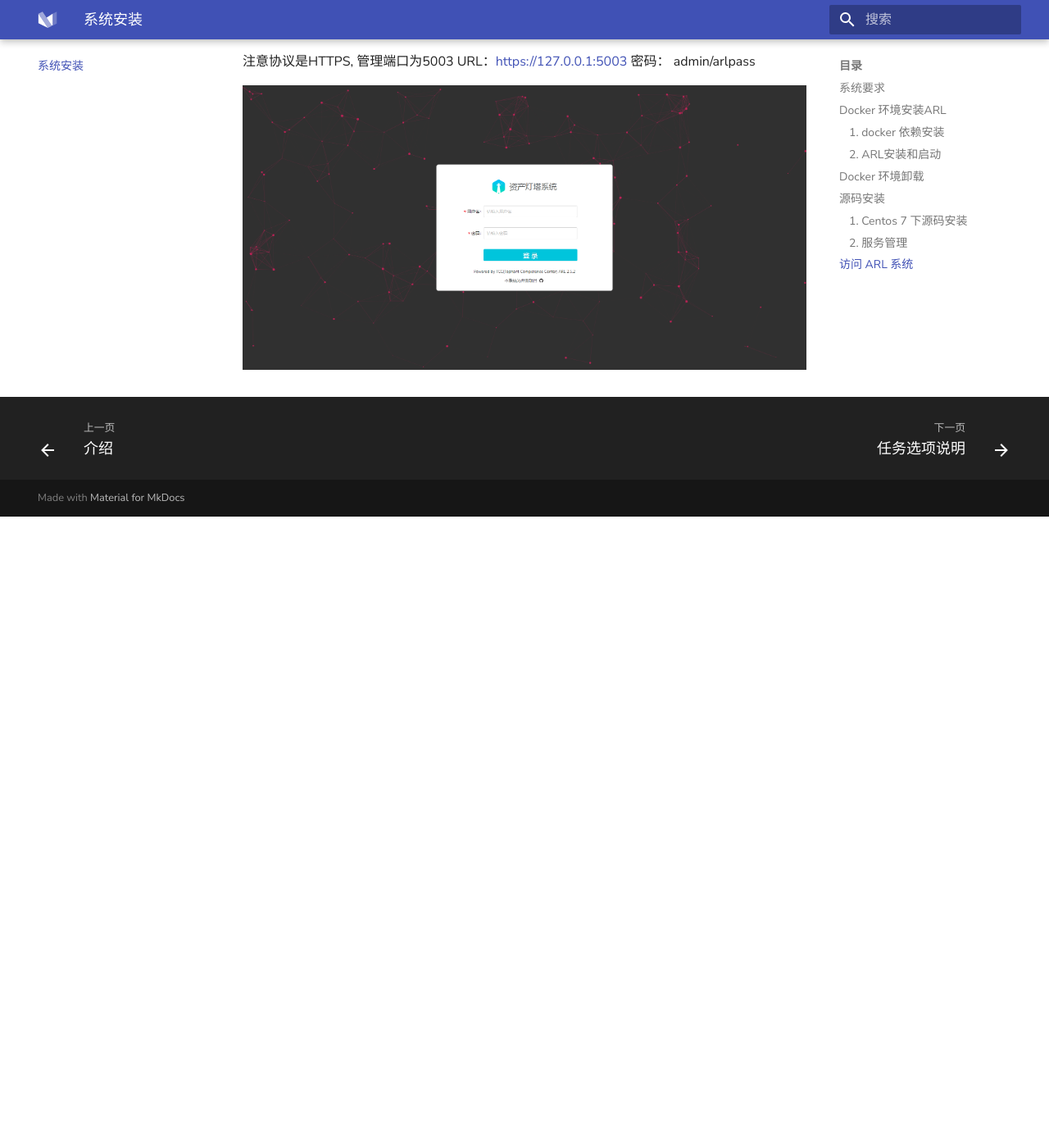
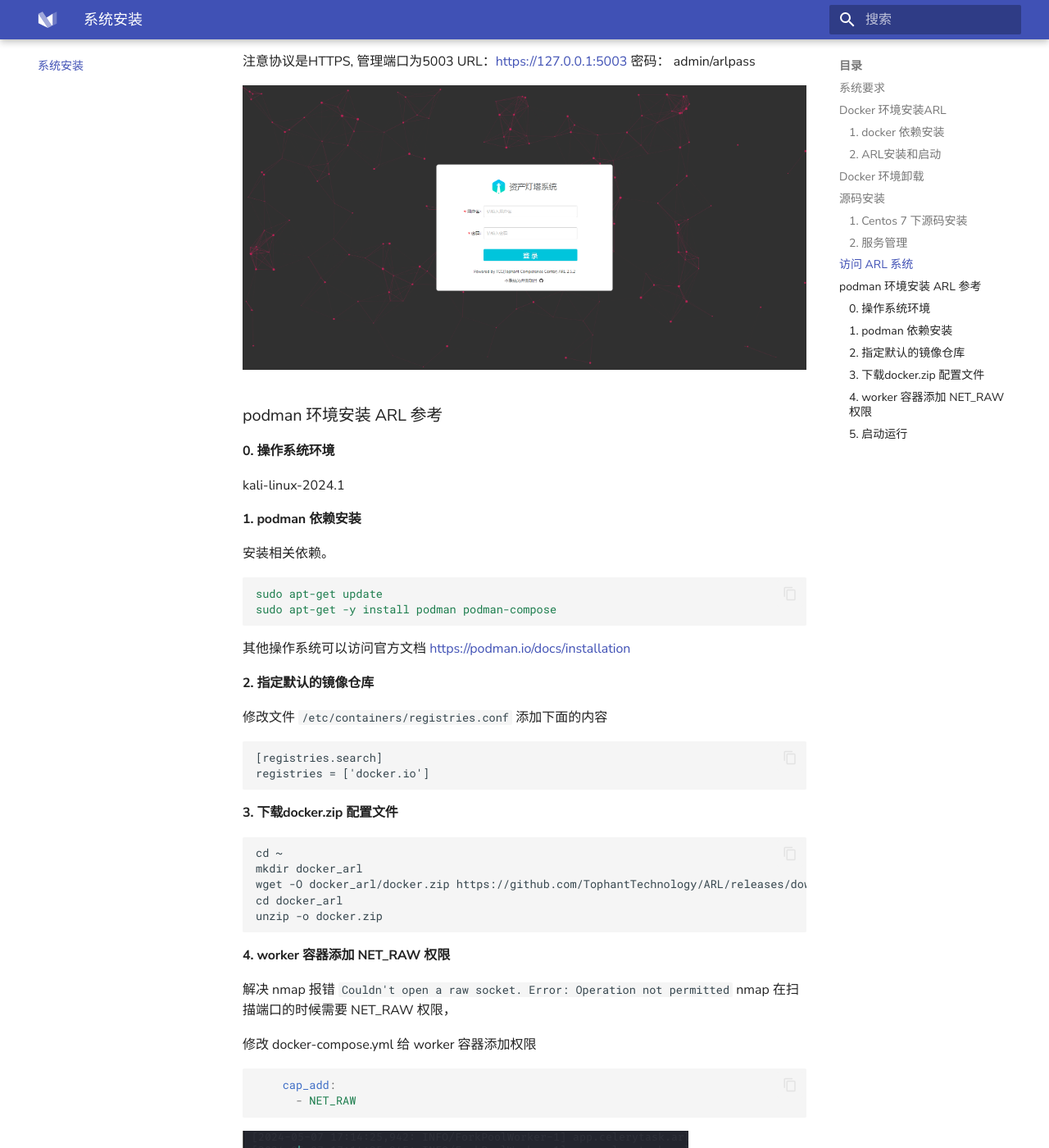
Before and after one commit to TophantTechnology/ARL-doc, an MkDocs documentation site: the page built from docs/system_install.md, in a window 1280 px wide and 1400 px high, scrolled down 1632 px. Shown: the whole window at 82% size. Built offline with MkDocs 1.6.1 and Material for MkDocs 9.7.7, drawn with Linux system fonts in a browser that asks for light colours; before the commit the page ends 2262 px from its top, so only the background shows below that; some of the changed text lies outside the part shown.

Commit message:
添加podman 环境安装参考

````diff
--- a/docs/system_install.md
+++ b/docs/system_install.md
@@ -73,3 +73,70 @@ URL：https://127.0.0.1:5003
 密码： admin/arlpass
 
 ![](images/20221017150037013_6380.png)
+
+
+
+### podman 环境安装 ARL 参考
+
+#### 0. 操作系统环境
+
+kali-linux-2024.1
+
+#### 1. podman 依赖安装
+
+安装相关依赖。
+```yaml
+sudo apt-get update
+sudo apt-get -y install podman podman-compose
+```
+
+其他操作系统可以访问官方文档 [https://podman.io/docs/installation](https://podman.io/docs/installation)
+
+
+#### 2. 指定默认的镜像仓库
+修改文件 `/etc/containers/registries.conf`
+添加下面的内容
+```
+[registries.search]
+registries = ['docker.io']
+```
+
+#### 3. 下载docker.zip 配置文件
+```
+cd ~
+mkdir docker_arl
+wget -O docker_arl/docker.zip https://github.com/TophantTechnology/ARL/releases/download/v2.6.2/docker.zip
+cd docker_arl
+unzip -o docker.zip
+```
+
+#### 4. worker 容器添加 NET_RAW 权限
+
+解决 nmap 报错 `Couldn't open a raw socket. Error: Operation not permitted`
+nmap 在扫描端口的时候需要 NET_RAW 权限，
+
+修改 docker-compose.yml 给 worker 容器添加权限
+```yaml
+    cap_add:
+      - NET_RAW
+```
+
+![img_2.png](./images/add_cap_net_raw.png)
+
+
+#### 5. 启动运行
+```
+podman-compose pull
+podman volume create arl_db
+podman-compose up -d
+```
+
+podman-compose pull 截图
+
+![podman-compose-pull.png](./images/podman-compose-pull.png)
+
+
+
+podman-compose ps 截图
+
+![podman-compose-ps.png](./images/podman-compose-ps.png)
````
Also changed, not shown: docs/release_log.md (+4 -6 lines), docs/images/add_cap_net_raw.png (added), docs/images/podman-compose-ps.png (added), docs/images/podman-compose-pull.png (added).
